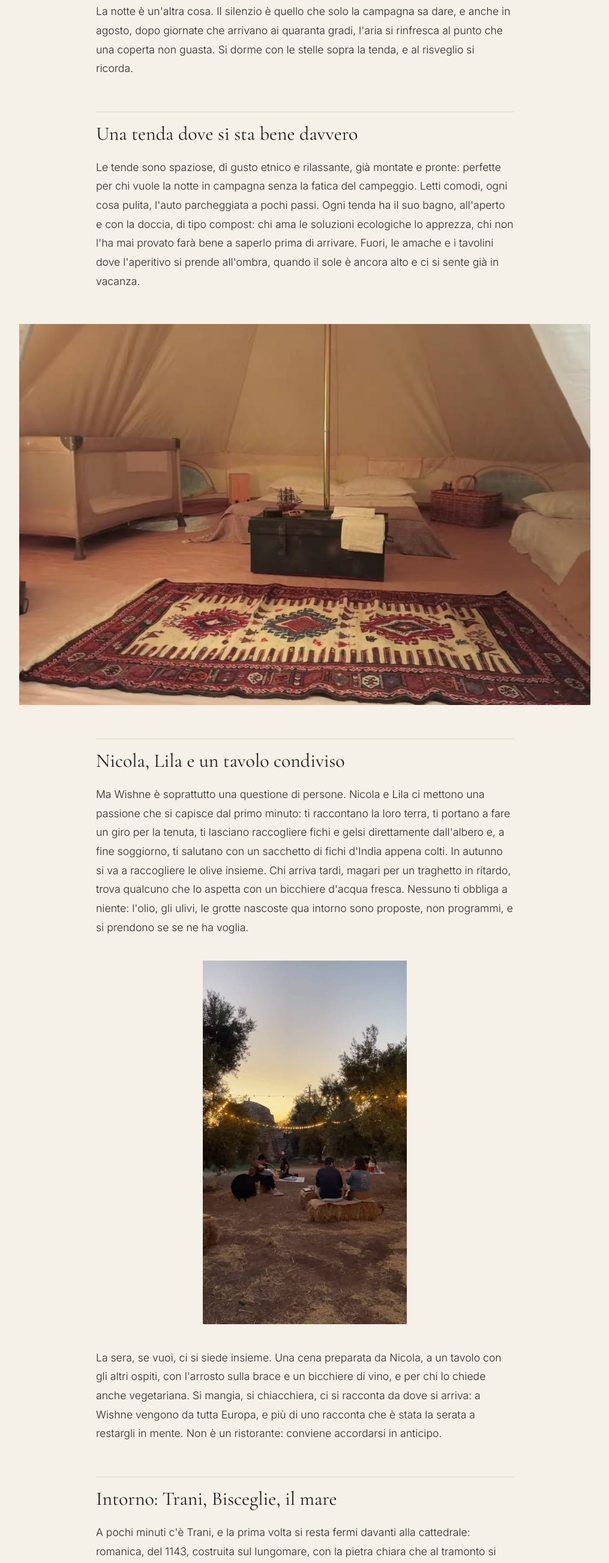
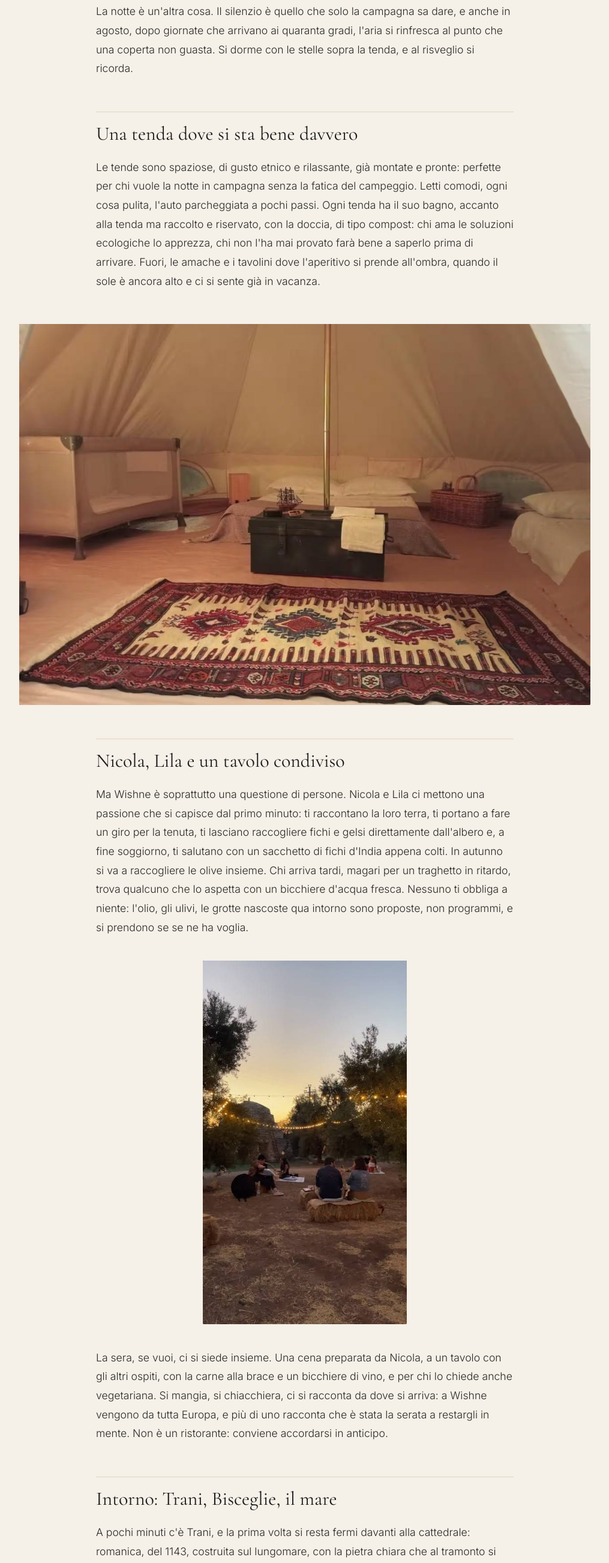
Before and after one commit to allavanti/bestglampingpuglia, a plain HTML site: page it/pages/wishne-bisceglie.html in a window 1280 px wide. Shown: the part 2165-4770 px from the top of the page at 60% size, without its empty margins (132-1147 px from the left). Drawn offline with nearby package versions, Linux system fonts and the light colour scheme.

Commit message:
Wishne: carne alla brace, bagno raccolto e riservato
Co-Authored-By: Claude Sonnet 5.5 <noreply@anthropic.com>
Claude-Session: https://claude.ai/code/session_017XtNKpnzxfS6b1Jdo9AGQx

```diff
--- a/it/pages/wishne-bisceglie.html
+++ b/it/pages/wishne-bisceglie.html
@@ -134,7 +134,7 @@
 
   <h2>Una tenda dove si sta bene davvero</h2>
 
-  <p>Le tende sono spaziose, di gusto etnico e rilassante, già montate e pronte: perfette per chi vuole la notte in campagna senza la fatica del campeggio. Letti comodi, ogni cosa pulita, l'auto parcheggiata a pochi passi. Ogni tenda ha il suo bagno, all'aperto e con la doccia, di tipo compost: chi ama le soluzioni ecologiche lo apprezza, chi non l'ha mai provato farà bene a saperlo prima di arrivare. Fuori, le amache e i tavolini dove l'aperitivo si prende all'ombra, quando il sole è ancora alto e ci si sente già in vacanza.</p>
+  <p>Le tende sono spaziose, di gusto etnico e rilassante, già montate e pronte: perfette per chi vuole la notte in campagna senza la fatica del campeggio. Letti comodi, ogni cosa pulita, l'auto parcheggiata a pochi passi. Ogni tenda ha il suo bagno, accanto alla tenda ma raccolto e riservato, con la doccia, di tipo compost: chi ama le soluzioni ecologiche lo apprezza, chi non l'ha mai provato farà bene a saperlo prima di arrivare. Fuori, le amache e i tavolini dove l'aperitivo si prende all'ombra, quando il sole è ancora alto e ci si sente già in vacanza.</p>
 
   <div class="article-image article-image--photo">
     <img src="/images/tenda-family.jpg" alt="Interno di una tenda di Wishne: letto matrimoniale, letto singolo, tappeto e baule" loading="lazy" width="1600" height="1205">
@@ -148,7 +148,7 @@
     <img src="/images/sera-uliveto.jpg" alt="Una sera a Wishne tra gli ulivi: luci appese, balle di paglia come sedute e un trullo sullo sfondo" loading="lazy" width="415" height="739">
   </div>
 
-  <p>La sera, se vuoi, ci si siede insieme. Una cena preparata da Nicola, a un tavolo con gli altri ospiti, con l'arrosto sulla brace e un bicchiere di vino, e per chi lo chiede anche vegetariana. Si mangia, si chiacchiera, ci si racconta da dove si arriva: a Wishne vengono da tutta Europa, e più di uno racconta che è stata la serata a restargli in mente. Non è un ristorante: conviene accordarsi in anticipo.</p>
+  <p>La sera, se vuoi, ci si siede insieme. Una cena preparata da Nicola, a un tavolo con gli altri ospiti, con la carne alla brace e un bicchiere di vino, e per chi lo chiede anche vegetariana. Si mangia, si chiacchiera, ci si racconta da dove si arriva: a Wishne vengono da tutta Europa, e più di uno racconta che è stata la serata a restargli in mente. Non è un ristorante: conviene accordarsi in anticipo.</p>
 
   <h2>Intorno: Trani, Bisceglie, il mare</h2>
 
```
Also changed, not shown: pages/wishne-glamping-bisceglie.html (+2 -2 lines).
